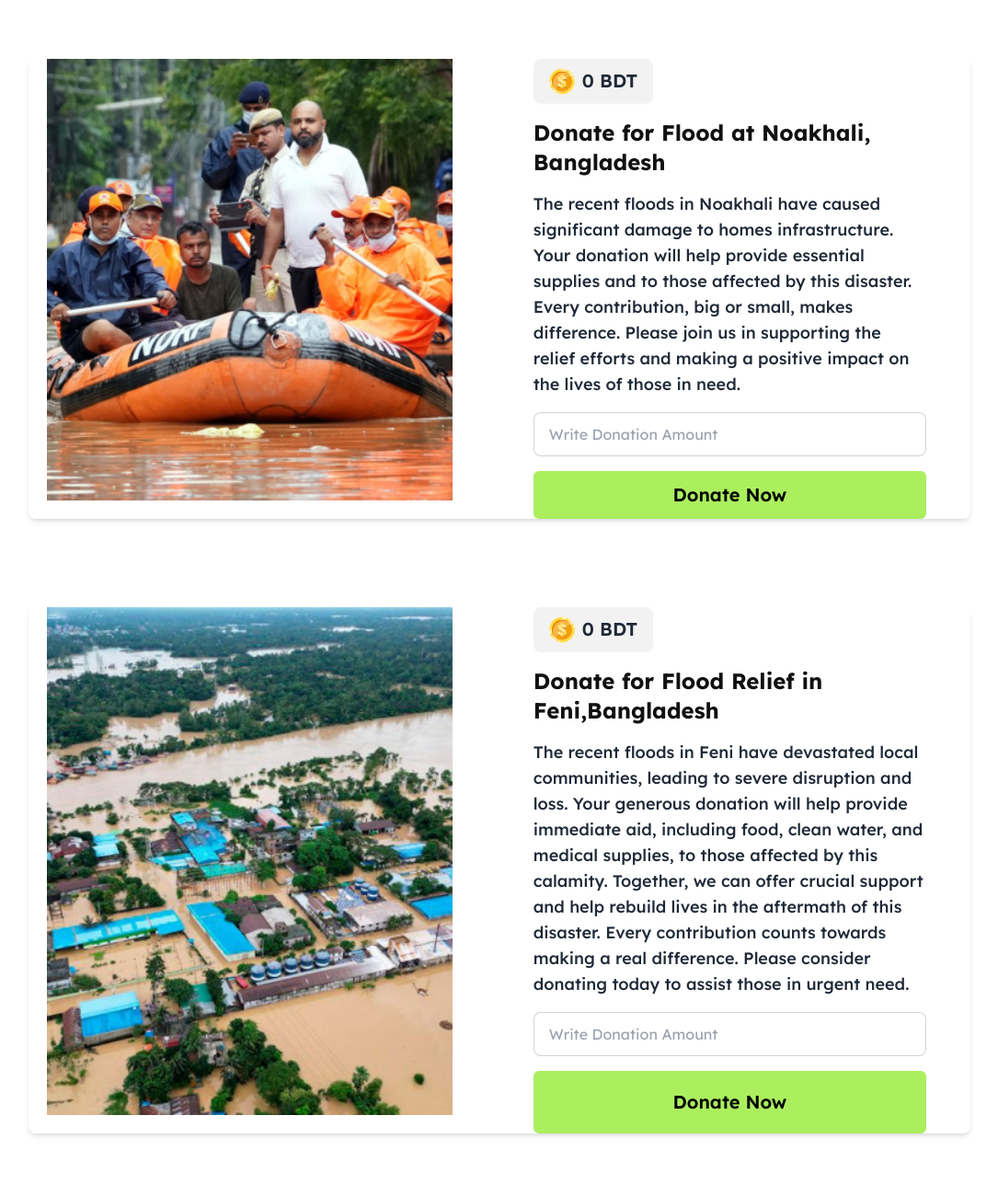
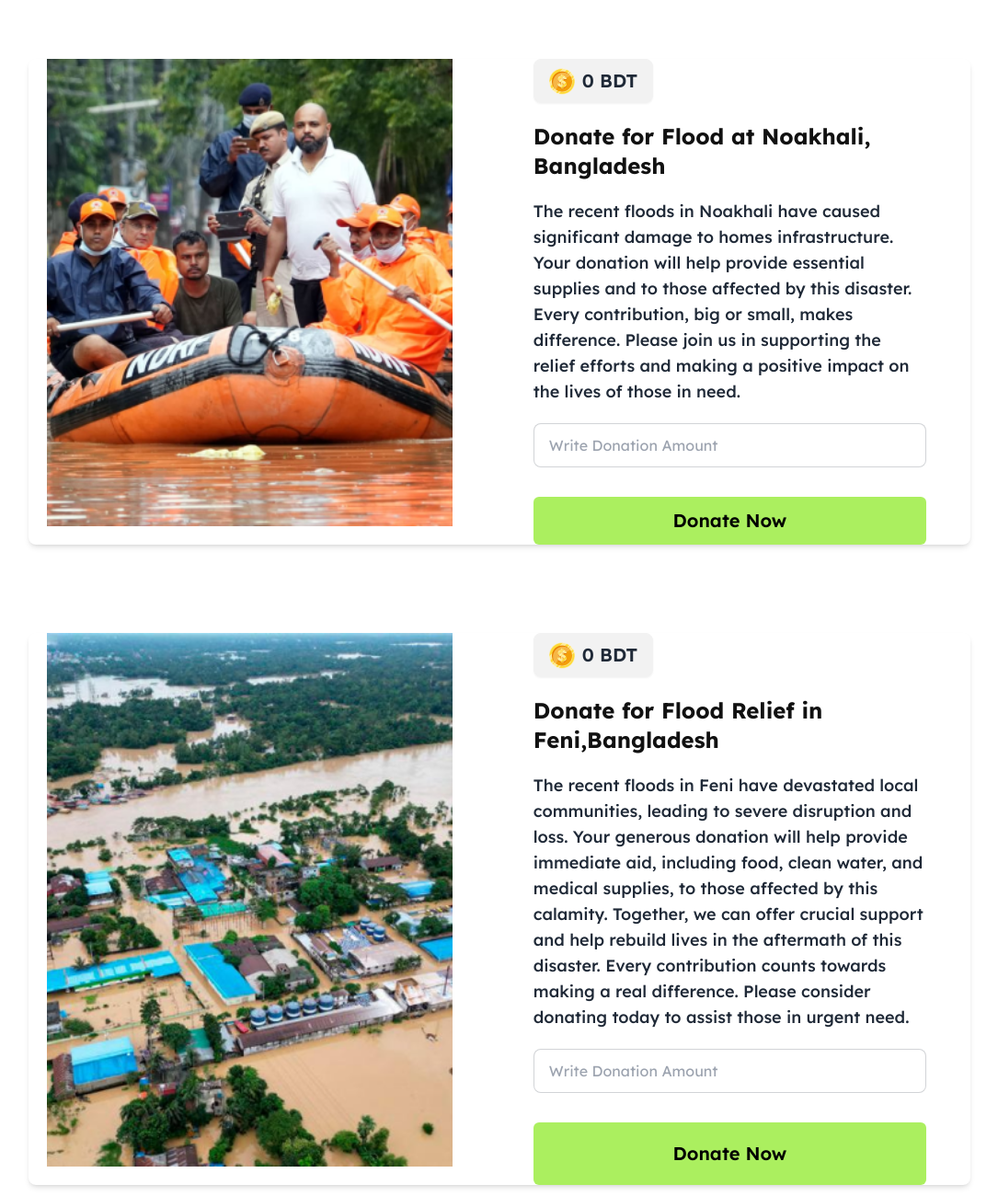
Before and after one commit to KhadizaKhatun1/Assignment-5-10thPH-, a plain HTML site: page index.html in a window 1280 px wide. Shown: the part 220-1520 px from the top of the page at 92% size, without its empty margins (97-1182 px from the left). Drawn offline with nearby package versions, Linux system fonts and the light colour scheme.

Commit message:
card sections are modified

```diff
--- a/index.html
+++ b/index.html
@@ -81,12 +81,12 @@
                     <img src="./assets/coin.png" alt="">
                     <p class="text-xl font-semibold"><span id="donate-noakhali">0</span> BDT</p>
                 </button>
-                <h1 id="noakhali-flood" class="text-2xl font-bold text-color mt-4">Donate for Flood at Noakhali, Bangladesh</h1>
-                <p class="text-lg mt-4 font-medium"> The recent floods in Noakhali have caused significant damage to homes  infrastructure. Your donation will help provide essential supplies and  to those affected by this disaster. Every contribution, big or small, makes  difference. Please join us in supporting the relief efforts and making a positive impact on the lives of those in need.</p>
-                <div class="mt-4">
+                <h1 id="noakhali-flood" class="text-2xl font-bold text-color mt-5">Donate for Flood at Noakhali, Bangladesh</h1>
+                <p class="text-lg mt-5 font-medium"> The recent floods in Noakhali have caused significant damage to homes  infrastructure. Your donation will help provide essential supplies and  to those affected by this disaster. Every contribution, big or small, makes  difference. Please join us in supporting the relief efforts and making a positive impact on the lives of those in need.</p>
+                <div class="mt-5">
                     <input id="donate-amount" type="text" placeholder="Write Donation Amount" class="input input-bordered w-full" />
                   </div>
-                  <div class="mt-4">
+                  <div class="mt-8">
                     <button id="donate-now-btn" class="w-full py-3 bg-btn-colors1 text-black text-xl font-semibold rounded-md">Donate Now</button>
                   </div>
                 </div>
@@ -105,12 +105,12 @@
                     <img src="./assets/coin.png" alt="">
                     <p class="text-xl font-semibold"><span id="donate-feni">0</span> BDT</p>
                 </button>
-                <h1 id="feni-flood" class="text-2xl font-bold text-color mt-4">Donate for Flood Relief in Feni,Bangladesh</h1>
-                <p class="text-lg mt-4 font-medium"> The recent floods in Feni have devastated local communities, leading to severe disruption and loss. Your generous donation will help provide immediate aid, including food, clean water, and medical supplies, to those affected by this calamity. Together, we can offer crucial support and help rebuild lives in the aftermath of this disaster. Every contribution counts towards making a real difference. Please consider donating today to assist those in urgent need.</p>
-                <div class="mt-4">
+                <h1 id="feni-flood" class="text-2xl font-bold text-color mt-5">Donate for Flood Relief in Feni,Bangladesh</h1>
+                <p class="text-lg mt-5 font-medium"> The recent floods in Feni have devastated local communities, leading to severe disruption and loss. Your generous donation will help provide immediate aid, including food, clean water, and medical supplies, to those affected by this calamity. Together, we can offer crucial support and help rebuild lives in the aftermath of this disaster. Every contribution counts towards making a real difference. Please consider donating today to assist those in urgent need.</p>
+                <div class="mt-5">
                     <input id="donate-amount2" type="text" placeholder="Write Donation Amount" class="input input-bordered w-full" />
                 </div>
-                <div class="mt-4">
+                <div class="mt-8">
                     <!-- donate now button -->
                     <button id="donate-now-btn2" class="w-full py-5 bg-btn-colors1 text-black text-xl font-semibold rounded-md ">Donate Now</button>
                 </div>
@@ -129,12 +129,12 @@
                     <img src="./assets/coin.png" alt="">
                     <p class="text-xl font-semibold"><span id="donate-quota">0</span> BDT</p>
                 </button>
-                <h1 id="quota" class="text-2xl font-bold text-color mt-4">Aid for Injured in the Quota Movement</h1>
-                <p class="text-lg mt-4 mb-10 font-medium"> The recent Quota movement has resulted in numerous injuries and significant hardship for many individuals. Your support is crucial in providing medical assistance, rehabilitation, and necessary supplies to those affected. By contributing, you help ensure that injured individuals receive the care and support they need during this challenging time. Every donation plays a vital role in alleviating their suffering and aiding in their recovery. Please consider making a donation to support these brave individuals in their time of need.</p>
-                <div class="mt-4">
+                <h1 id="quota" class="text-2xl font-bold text-color mt-5">Aid for Injured in the Quota Movement</h1>
+                <p class="text-lg mt-5 mb-10 font-medium"> The recent Quota movement has resulted in numerous injuries and significant hardship for many individuals. Your support is crucial in providing medical assistance, rehabilitation, and necessary supplies to those affected. By contributing, you help ensure that injured individuals receive the care and support they need during this challenging time. Every donation plays a vital role in alleviating their suffering and aiding in their recovery. Please consider making a donation to support these brave individuals in their time of need.</p>
+                <div class="mt-5">
                     <input id="donate-amount3" type="text" placeholder="Write Donation Amount" class="input input-bordered w-full" />
                   </div>
-                  <div class="mt-4">
+                  <div class="mt-8">
                     <button id="donate-now-btn3" class="w-full py-3 bg-btn-colors1 text-black text-xl font-semibold rounded-md">Donate Now</button>
                   </div>
                 </div>
```
